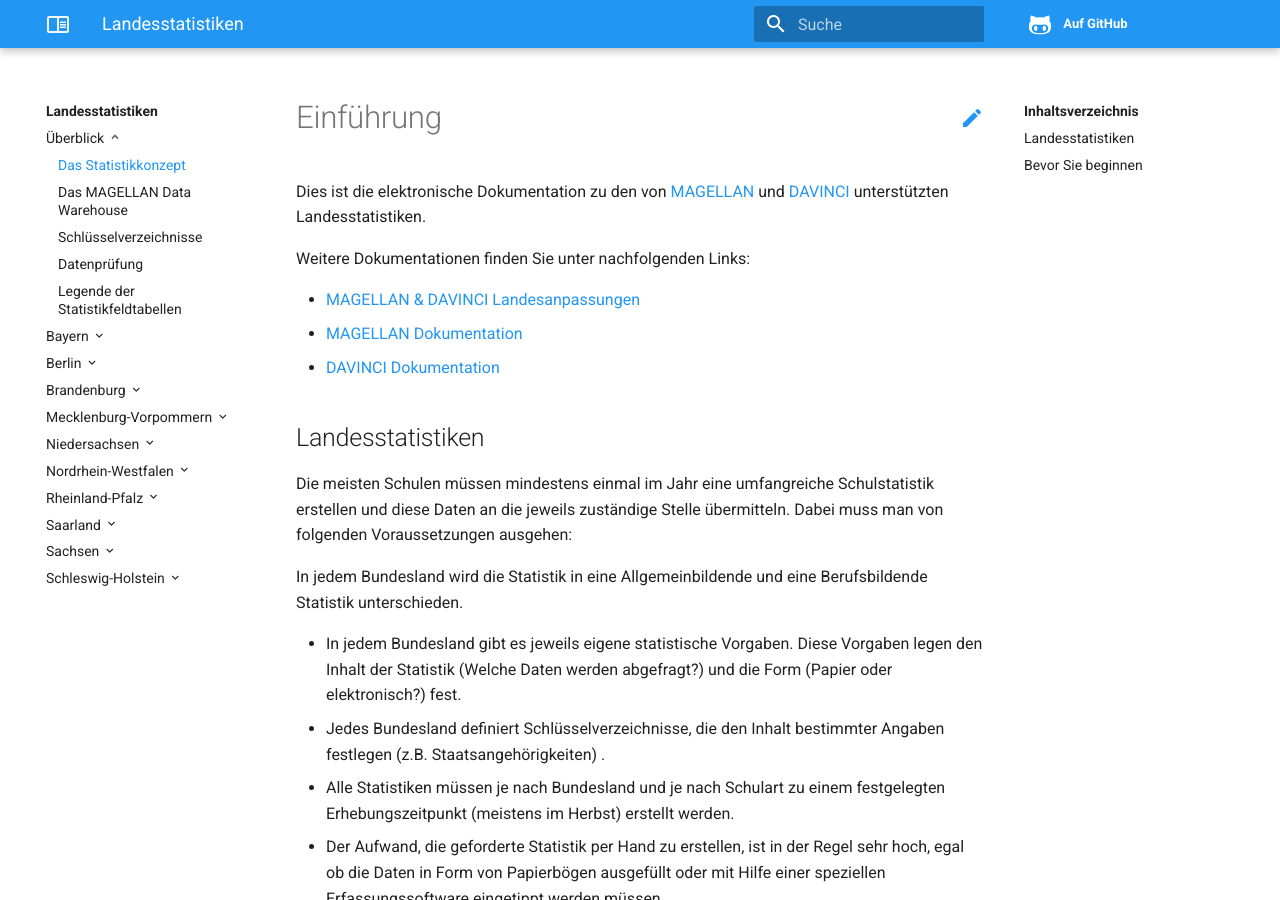
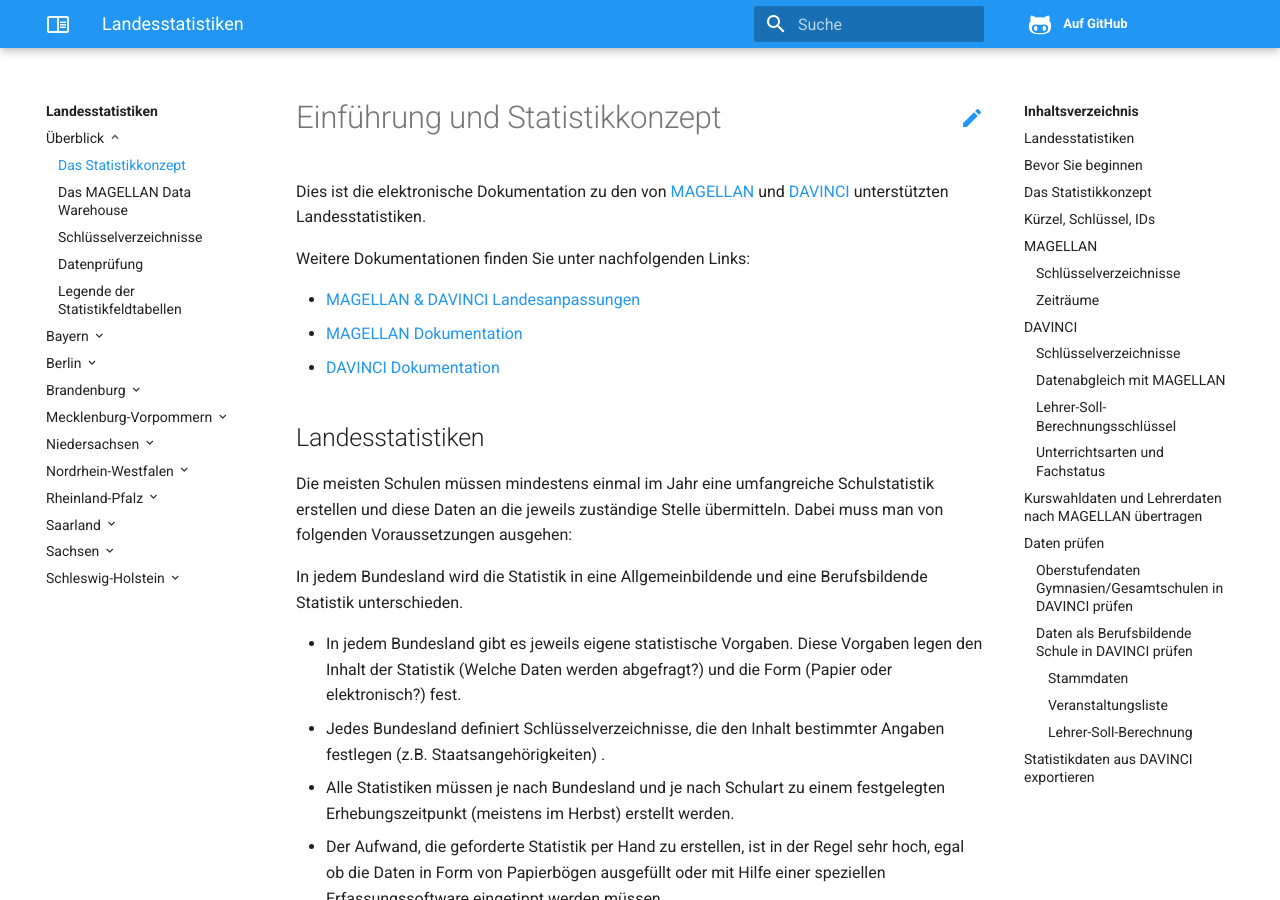
Before and after one commit to stuebersystems/doc.ls.de, an MkDocs documentation site: the page built from docs/index.md, in a window 1280 px wide and 900 px high. Built offline with MkDocs 1.6.1, drawn with Linux system fonts in a browser that asks for light colours; some of the changed text lies outside the part shown.

Commit message:
index und statistikkonzept zusammen im index

````diff
--- a/docs/index.md
+++ b/docs/index.md
@@ -1,4 +1,4 @@
-# Einführung
+# Einführung und Statistikkonzept
 
 Dies ist die elektronische Dokumentation zu den von [MAGELLAN](https://magellan.stueber.de) und [DAVINCI](https://davinci.stueber.de) unterstützten Landesstatistiken.
 
@@ -37,11 +37,11 @@ Lesen Sie das für Ihre Schule zutreffende Kapitel in diesem Dokument sehr genau
 
 !!! info "Hinweis"
 
-	Überprüfen Sie in MAGELLAN und DAVINCI, ob Ihre Schlüsselverzeichnisse korrekt sind. Korrigieren Sie sie evtl. gemäß der Vorgaben des Statistikamts bzw. des Kultusministeriums, indem Sie die in MAGELLAN mitgelieferten Schlüssel neu importieren oder indem Sie die Schlüsselverzeichnisse entsprechend editieren.
+ Überprüfen Sie in MAGELLAN und DAVINCI, ob Ihre Schlüsselverzeichnisse korrekt sind. Korrigieren Sie sie evtl. gemäß der Vorgaben des Statistikamts bzw. des Kultusministeriums, indem Sie die in MAGELLAN mitgelieferten Schlüssel neu importieren oder indem Sie die Schlüsselverzeichnisse entsprechend editieren.
 
     STÜBER SYSTEMS liefert die von den Ämtern zur Verfügung gestellten Schlüssel mit. STÜBER SYSTEMS übernimmt allerdings keine Gewähr für die Richtigkeit der Schlüssel.
 
-# Das Statistikkonzept
+## Das Statistikkonzept
 
 Die Statistikdateien werden direkt aus MAGELLAN heraus mit Hilfe eines Statistikassistenten erstellt. Werden Stundenplanwerte für die Statistik erwartet, greift der Assistent zusätzlich auf eine aus DAVINCI heraus exportierbare TXT-Datei zu. Dieses Verfahren gilt für die Bundesländer:
 
@@ -115,10 +116,10 @@ Nachdem Sie die kontrolliert haben, dass die IDs in beiden Programmen übereinst
 
 Wir empfehlen Ihnen beim Abgleich der IDs der Schüler, Klassen, Lehrer und Fächer sicherheitshalber wie folgt vorzugehen:
 
-1.	Öffnen Sie MAGELLAN und wechseln Sie in die entsprechende Ansicht Schüler, Klassen oder Lehrer. Die Fächerliste finden unter Verzeichnisse, Fächer.
-2.	Exportieren Sie die Auswahlliste nach Excel und drucken Sie diese zur Vorlage aus.
-3.	Öffnen Sie DAVINCI und wechseln Sie in die entsprechende Ansicht.
-4.	Vergleichen Sie die IDs und Kürzel Ihrer Vorlage mit den IDs und Kürzel in der DAVINCI Ansicht und korrigieren Sie ggf. in DAVINCI.
+1. Öffnen Sie MAGELLAN und wechseln Sie in die entsprechende Ansicht Schüler, Klassen oder Lehrer. Die Fächerliste finden unter Verzeichnisse, Fächer.
+2. Exportieren Sie die Auswahlliste nach Excel und drucken Sie diese zur Vorlage aus.
+3. Öffnen Sie DAVINCI und wechseln Sie in die entsprechende Ansicht.
+4. Vergleichen Sie die IDs und Kürzel Ihrer Vorlage mit den IDs und Kürzel in der DAVINCI Ansicht und korrigieren Sie ggf. in DAVINCI.
 
 ### Daten als Berufsbildende Schule in DAVINCI prüfen
 
@@ -142,15 +143,14 @@ Soll-Änderungsgrund für die Klasse | Entspricht dem Eintrag in der Spalte Beme
 
 Als allgemeinbildendes Gymnasium/Gesamtschule mit Oberstufe bzw. als Berufsbildende Schule müssen Sie aus DAVINCI statistikrelevante Daten exportieren. Diese exportierten Daten werden dann zur eigentlichen Statistikerstellung in MAGELLAN verwendet.
 
-> #### info::Hinweis
-> Ob Sie für Ihr Bundesland DAVINCI-Daten benötigen, lesen Sie bitte in den jeweiligen Abschnitten zur Statistik in Ihrem Bundesland in diesem Dokument.
+!!! info "Hinweis"
+
+    Ob Sie für Ihr Bundesland DAVINCI-Daten benötigen, lesen Sie bitte in den jeweiligen Abschnitten zur Statistik in Ihrem Bundesland in diesem Dokument.
 
 So exportieren Sie Daten aus DAVINCI:
 
-1.	Starten Sie DAVINCI.
-2.	Klicken Sie dort im Menü ```Plan``` auf ```Importieren und Exportieren```.
-3.	Wählen Sie unter Export den Punkt ```Statistikdaten exportieren``` aus und klicken Sie aur ```Weiter```.
-4.	Wählen Sie Ihr Bundesland aus  und klicken Sie auf ```Weiter```.
-5.	Geben Sie den Dateipfad und einen passenden Dateinamen zum Export der Statistikdaten an.
-
-Klicken Sie auf `OK`. Die Daten werden jetzt in die angegebene Datei exportiert.
+1. Starten Sie DAVINCI.
+2. Klicken Sie dort im Menü ```Plan``` auf ```Importieren und Exportieren```.
+3. Wählen Sie unter Export den Punkt ```Statistikdaten exportieren``` aus und klicken Sie aur ```Weiter```.
+4. Wählen Sie Ihr Bundesland aus  und klicken Sie auf ```Weiter```.
+5. Geben Sie den Dateipfad und einen passenden Dateinamen zum Export der Statistikdaten an. Klicken Sie auf `OK`. Die Daten werden jetzt in die angegebene Datei exportiert.
````
Also changed, not shown: other parts of docs/index.md (+3 -2 lines).
